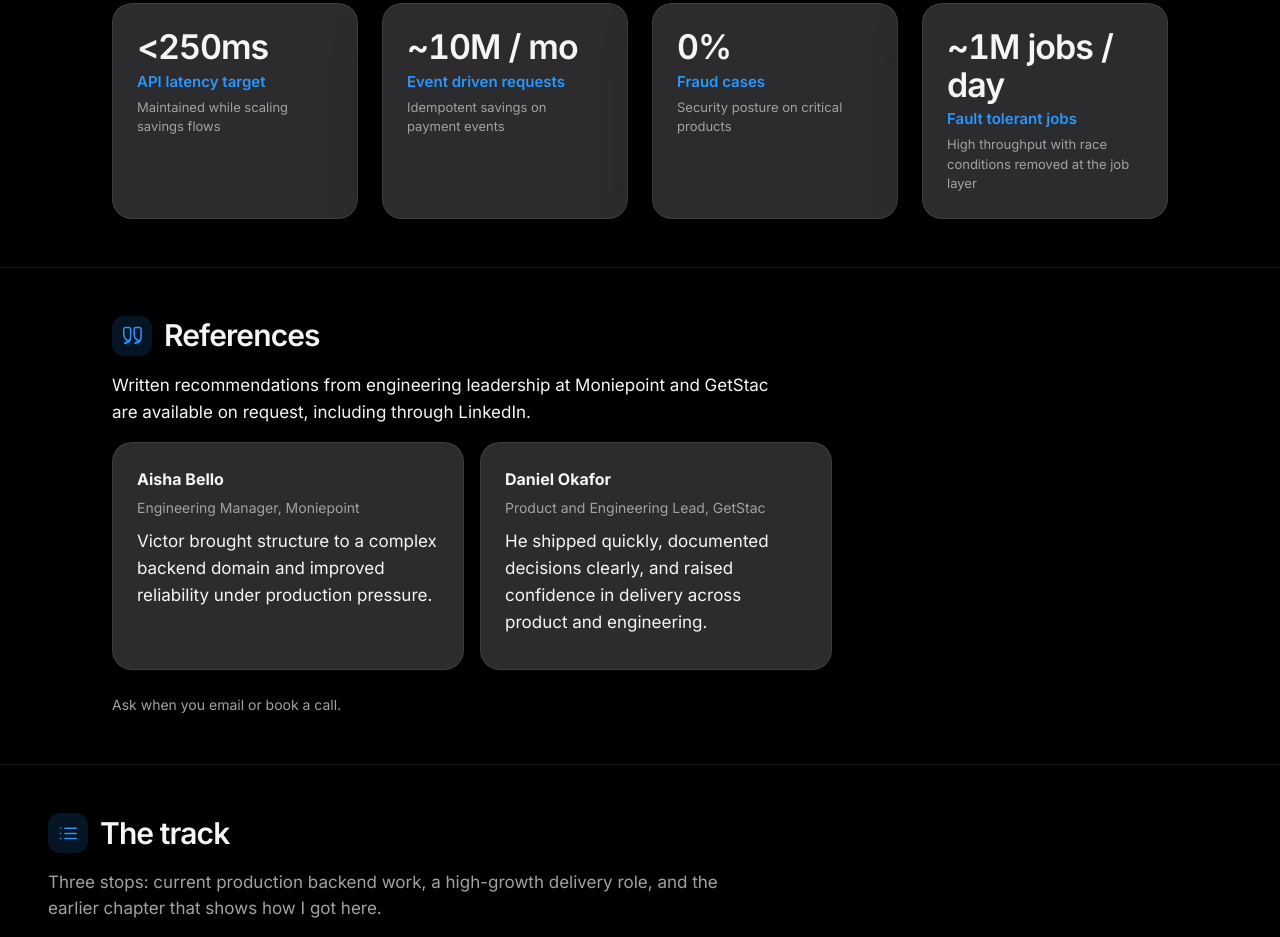
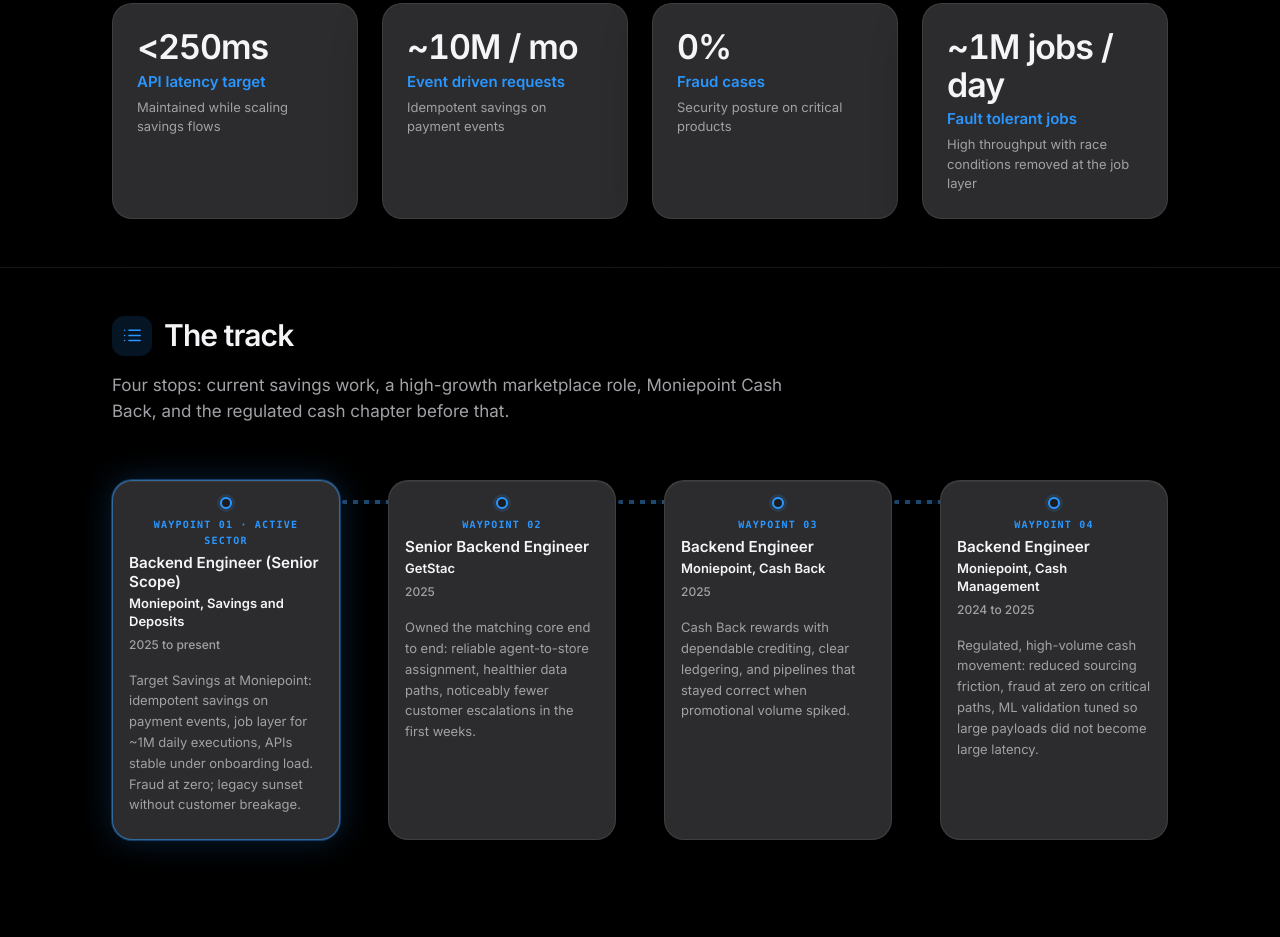
Before and after one commit to victorukeh/Professional-Website, a website: page work.html in a window 1280 px wide. Shown: the part 783-1720 px from the top of the page. Drawn offline with Linux system fonts and the light colour scheme.

Commit message:
Remove not needed sections

```diff
--- a/dev-server.mjs
+++ b/dev-server.mjs
@@ -9,7 +9,7 @@ import path from "node:path";
 import { fileURLToPath } from "node:url";
 
 const ROOT = path.dirname(fileURLToPath(import.meta.url));
-const PORT = Number(process.env.PORT) || 3000;
+const PORT = Number(process.env.PORT) || 8080;
 
 const MIME = {
   ".html": "text/html; charset=utf-8",
--- a/i18n.fr-es-de.js
+++ b/i18n.fr-es-de.js
@@ -142,7 +142,7 @@
   },
   "pricing": {
     "title": "Engagement & tarifs",
-    "intro": "Les honoraires finaux dépendent du périmètre, des intégrations, de la conformité et du risque.",
+    "intro": "Repères indicatifs en USD. Les honoraires finaux dépendent du périmètre, des intégrations, de la conformité et du risque.",
     "fx": "Facturation en USD sauf accord écrit contraire.",
     "popular": "Populaire",
     "cta": "Discuter du périmètre par e-mail",
@@ -197,11 +197,11 @@
   },
   "checklist": {
     "title": "Checklist backend gratuite sur une page",
-    "intro": "Checklist autonome sur une page pour les équipes fintech et en forte croissance — pas d’appel commercial, pas d’e-mail obligatoire pour télécharger.",
+    "intro": "Checklist d’une page en libre service pour les équipes qui livrent des backends de production.  Pas d’appel commercial, aucune adresse e-mail requise pour y accéder.",
     "item1": "Idempotence et retries pour les flux de mouvement d’argent",
     "item2": "Base d’observabilité pour APIs, jobs et incidents",
     "item3": "Points de contrôle fraude et sécurité",
-    "item4": "Vérifications de sécurité pour migrations et cutovers",
+    "item4": "Contrôles de sûreté de mise en production pour migrations et bascules",
     "download": "Ouvrir la checklist dans Notion"
   },
   "caseStudies": {
@@ -289,7 +289,7 @@
   "exp": {
     "title": "Le parcours",
     "intro": "Une trajectoire en une ligne droite qui s’élargit : premiers tickets, puis backends réglementés et systèmes de jobs à très grande échelle. Chaque point de passage raconte un chapitre, pas une liste de specs.",
-    "introShort": "Trois étapes : le fintech réglementé actuel, une mission livraison à forte croissance, et le chapitre d’avant qui montre le parcours.",
+    "introShort": "Quatre étapes : l’épargne actuelle, une mission marketplace à forte croissance, le Cash Back Moniepoint, puis la trésorerie réglementée d’avant.",
     "checkpoint": "Point de passage",
     "activeLeg": "Secteur actif",
     "hint": "Survolez ou focus un point de passage pour lire le chapitre. La ligne suit la course."
@@ -455,7 +455,7 @@
   },
   "pricing": {
     "title": "Compromiso y tarifas",
-    "intro": "Los honorarios finales dependen del alcance, integraciones, cumplimiento y riesgo.",
+    "intro": "Referencias indicativas en USD. Los honorarios finales dependen del alcance, integraciones, cumplimiento y riesgo.",
     "fx": "Facturación en USD salvo acuerdo escrito distinto.",
     "popular": "Popular",
     "cta": "Hablar del alcance por correo",
@@ -510,11 +510,11 @@
   },
   "checklist": {
     "title": "Checklist backend gratis de una página",
-    "intro": "Checklist autoservicio de una página para equipos fintech y de alto crecimiento — sin llamada comercial ni correo obligatorio para descargar.",
+    "intro": "Checklist de una página en autoservicio para equipos que llevan backends a producción.  Sin llamada comercial ni correo obligatorio para acceder.",
     "item1": "Idempotencia y reintentos para flujos de movimiento de dinero",
     "item2": "Base de observabilidad para APIs, jobs e incidentes",
     "item3": "Puntos de control de fraude y seguridad",
-    "item4": "Verificaciones de seguridad para migraciones y cutovers",
+    "item4": "Controles de seguridad en el despliegue para migraciones y cutovers",
     "download": "Abrir checklist en Notion"
   },
   "caseStudies": {
@@ -602,7 +602,7 @@
   "exp": {
     "title": "La pista",
     "intro": "Una carrera que va de los primeros tickets a backends regulados y sistemas de jobs a escala real. Cada punto es un capítulo, no un listado de tareas.",
-    "introShort": "Tres paradas: fintech regulado actual, un rol de entrega en alta velocidad, y el capítulo anterior que muestra el recorrido.",
+    "introShort": "Cuatro paradas: ahorros actuales, rol marketplace de alto crecimiento, Cash Back en Moniepoint, y el capítulo de efectivo regulado anterior.",
     "checkpoint": "Punto",
     "activeLeg": "Tramo activo",
     "hint": "Pasa el cursor o enfoca un punto para leer el capítulo. La línea marca el recorrido."
@@ -768,7 +768,7 @@
   },
   "pricing": {
     "title": "Engagement & Sätze",
-    "intro": "Endhonorar hängt von Umfang, Integrationen, Compliance und Risiko ab.",
+    "intro": "Indikative USD-Richtwerte. Endhonorar hängt von Umfang, Integrationen, Compliance und Risiko ab.",
     "fx": "Rechnungen in USD, sofern nichts anderes schriftlich vereinbart ist.",
     "popular": "Beliebt",
     "cta": "Umfang per E-Mail besprechen",
@@ -823,11 +823,11 @@
   },
   "checklist": {
     "title": "Kostenlose einseitige Backend-Checkliste",
-    "intro": "Selbstbedienbare einseitige Checkliste für Fintech- und High-Growth-Teams — kein Sales-Call, keine E-Mail-Pflicht zum Herunterladen.",
+    "intro": "Selbstbedienbare einseitige Checkliste für Teams, die Produktions-Backends ausliefern.  Kein Sales-Call, keine E-Mail für den Zugriff erforderlich.",
     "item1": "Idempotenz und Retries für Geldbewegungsflüsse",
     "item2": "Observability-Baseline für APIs, Jobs und Incidents",
-    "item3": "Prüfpunkte für Betrug und Sicherheit",
-    "item4": "Sicherheitschecks für Migrationen und Cutovers",
+    "item3": "Prüfpunkte für Betrugs- und Sicherheitskontrollen",
+    "item4": "Release-Checks für Migrationen und Cutovers",
     "download": "Checkliste in Notion öffnen"
   },
   "caseStudies": {
@@ -915,7 +915,7 @@
   "exp": {
     "title": "Die Strecke",
     "intro": "Ein Lauf von ersten Tickets bis zu regulierten Fintech-Backends und Job-Systemen mit Millionen Ausführungen pro Tag. Jeder Wegpunkt ist ein Kapitel, keine Spezifikationsliste.",
-    "introShort": "Drei Stationen: aktuelles reguliertes Fintech, eine Rolle mit schneller Lieferung, und das frühere Kapitel, das den Werdegang zeigt.",
+    "introShort": "Vier Stationen: aktuelle Sparprodukte, schnell wachsende Marketplace-Rolle, Moniepoint Cashback, und das frühere Cash-Management-Kapitel.",
     "checkpoint": "Wegpunkt",
     "activeLeg": "Aktives Segment",
     "hint": "Wegpunkt mit Maus oder Tastatur fokussieren, um das Kapitel zu lesen. Die Linie zeigt den Lauf."
@@ -953,6 +953,12 @@
     "org": "GetStac",
     "dates": "2025",
     "summary": "Matching critique agent→magasin de bout en bout : affectations fiables, données plus saines, nettement moins d’escalades clients les premières semaines."
+  },
+  {
+    "title": "Ingénieur backend",
+    "org": "Moniepoint, Cash back",
+    "dates": "2025",
+    "summary": "Cash back : crédits fiables, tenue de compte claire, pipelines qui restent justes quand le volume promotionnel monte."
   },
   {
     "title": "Ingénieur backend",
@@ -1000,6 +1006,12 @@
   },
   {
     "title": "Ingeniero backend",
+    "org": "Moniepoint, Cash back",
+    "dates": "2025",
+    "summary": "Cash back: recompensas acreditadas con fiabilidad, contabilidad clara y pipelines correctos cuando sube el volumen promocional."
+  },
+  {
+    "title": "Ingeniero backend",
     "org": "Moniepoint, gestión de efectivo",
     "dates": "2024 a 2025",
     "summary": "Efectivo regulado a gran volumen: menos fricción de abastecimiento, fraude en cero en rutas críticas, validación ML que aguanta cargas grandes."
@@ -1044,6 +1056,12 @@
   },
   {
     "title": "Backend Engineer",
+    "org": "Moniepoint, Cashback",
+    "dates": "2025",
+    "summary": "Cashback-Prämien mit verlässlichen Gutschriften, klarer Verbuchung und Pipelines, die bei Aktionsvolumen korrekt bleiben."
+  },
+  {
+    "title": "Backend Engineer",
     "org": "Moniepoint, Cash Management",
     "dates": "2024 bis 2025",
     "summary": "Regulierte Hochvolumen-Cashflows: weniger Reibung bei der Beschaffung, Betrug bei null auf kritischen Pfaden, ML-Validierung bleibt bei großen Lasten nutzbar."
--- a/i18n.js
+++ b/i18n.js
@@ -4,7 +4,11 @@
  * Optional per-tier amounts: `[{ usd: "From $X" }, …]` aligned with `pricing.tiers`. Omit or set `null` to hide.
  */
 (function (global) {
-  global.PRICING_NUMBERS = null;
+  global.PRICING_NUMBERS = [
+    { usd: "From $12,000" },
+    { usd: "From $18,000/mo" },
+    { usd: "From $14,000/mo" },
+  ];
 
   global.PORTFOLIO_I18N = {
     en: {
@@ -158,7 +162,7 @@
       pricing: {
         title: "Engagement and rates",
         intro:
-          "Final fees depend on scope, integrations, compliance, and risk.",
+          "Indicative USD starting points. Final fees depend on scope, integrations, compliance, and risk.",
         fx: "Invoices are in USD unless we agree otherwise in writing.",
         popular: "Popular",
         cta: "Discuss scope by email",
@@ -188,7 +192,7 @@
           {
             name: "Partner retainer",
             forWho:
-              "When you want continuity and not a one-off projecct. You are looking for someone who already knows your system for roadmap, reviews, and incidents.",
+              "When you want continuity and not a one-off project. You are looking for someone who already knows your system for roadmap, reviews, and incidents.",
             scopeAnchor: "Monthly hours and on call by agreement; quarterly architecture review.",
             features: [
               "Monthly hours aligned to your needs",
@@ -219,7 +223,7 @@
       checklist: {
         title: "Free one page backend checklist",
         intro:
-          "A self-serve one-page checklist for teams shipping production backends — no sales call, no email required to download.",
+          "A self serve one page checklist for teams shipping production backends.  No sales call, no email required to access.",
         item1: "Idempotency and retries for money movement flows",
         item2: "Observability baseline for APIs, jobs, and incidents",
         item3: "Fraud and security control checkpoints",
@@ -327,7 +331,7 @@
         intro:
           "Think of it as one long run: early levels were tickets and tests; later ones are money and compliance-heavy flows, job systems at seven figures of daily executions, and the quiet work of sunsetting products without drama. Each waypoint is a chapter, not a checklist.",
         introShort:
-          "Three stops: current production backend work, a high-growth delivery role, and the earlier chapter that shows how I got here.",
+          "Four stops: current savings work, a high-growth marketplace role, Moniepoint Cash Back, and the regulated cash chapter before that.",
         checkpoint: "Waypoint",
         activeLeg: "Active sector",
       },
@@ -504,7 +508,7 @@
       pricing: {
         title: "Engagement and rates",
         intro:
-          "Final money go depend on scope, integration, compliance, and risk.",
+          "Na indicative USD starting point. Final money still go depend on scope, integration, compliance, and risk.",
         fx: "Invoice dey USD unless we agree another thing for writing.",
         popular: "Popular",
         cta: "Talk scope by email",
@@ -565,11 +569,11 @@
       checklist: {
         title: "Free one page backend checklist",
         intro:
-          "Self-serve one-page checklist for team wey dey ship production backend — no sales call, no email required to download.",
-        item1: "Idempotency and retry check for money movement flow",
-        item2: "Observability baseline for API, jobs, and incidents",
+          "Self serve one page checklist for team wey dey ship production backends.  No sales call, no email required before you fit use am.",
+        item1: "Idempotency and retries for money movement flows",
+        item2: "Observability baseline for APIs, jobs, and incidents",
         item3: "Fraud and security control checkpoints",
-        item4: "Release safety checks for migration and cutover",
+        item4: "Release safety checks for migrations and cutovers",
         download: "Open checklist in Notion",
       },
       caseStudies: {
@@ -670,7 +674,7 @@
         intro:
           "Na one long run: early level na ticket and test; later level na money and compliance-heavy flow, job system wey run millions daily, and quiet work to sunset product without drama. Each waypoint na chapter, no be checklist.",
         introShort:
-          "Three stop: current production backend work, high-growth delivery role, and earlier chapter wey show how I reach here.",
+          "Four stop: current savings work, marketplace role wey grow fast, Moniepoint Cash Back, and regulated cash chapter before that.",
         checkpoint: "Waypoint",
         activeLeg: "Where you dey now",
       },
@@ -713,6 +717,13 @@
         dates: "2025",
         summary:
           "Owned the matching core end to end: reliable agent-to-store assignment, healthier data paths, noticeably fewer customer escalations in the first weeks.",
+      },
+      {
+        title: "Backend Engineer",
+        org: "Moniepoint, Cash Back",
+        dates: "2025",
+        summary:
+          "Cash Back rewards with dependable crediting, clear ledgering, and pipelines that stayed correct when promotional volume spiked.",
       },
       {
         title: "Backend Engineer",
@@ -767,6 +778,13 @@
       },
       {
         title: "Backend Engineer",
+        org: "Moniepoint, Cash Back",
+        dates: "2025",
+        summary:
+          "Cash Back reward: credit wey dey reliable, ledger clear, pipeline still correct when promo volume jump.",
+      },
+      {
+        title: "Backend Engineer",
         org: "Moniepoint, Cash Management",
         dates: "2024 to 2025",
         summary:
--- a/package.json
+++ b/package.json
@@ -5,9 +5,9 @@
     "node": ">=18"
   },
   "scripts": {
-    "start": "serve . -l ${PORT:-3000}",
+    "start": "serve . -l ${PORT:-8080}",
     "dev": "node dev-server.mjs",
-    "dev:serve": "serve . -l 3000"
+    "dev:serve": "serve . -l 8080"
   },
   "dependencies": {
     "serve": "^14.2.4"
--- a/script.js
+++ b/script.js
@@ -52,7 +52,7 @@
     renderPricing(code);
     renderExperience(code);
     renderCaseStudies(code);
-    renderReferences(code);
+    // renderReferences(code);
     const sel = document.getElementById("lang-select");
     if (sel) sel.value = code;
     syncNavToggleA11y();
@@ -227,7 +227,7 @@
     const allRoles =
       globalThis.EXPERIENCE_BY_LANG?.[lang] || globalThis.EXPERIENCE_BY_LANG?.en;
     if (!container || !allRoles) return;
-    const roles = allRoles.slice(0, 3);
+    const roles = allRoles.slice(0, 4);
     container.replaceChildren();
     container.className = "game-board game-board--rails";
     roles.forEach(function (role, i) {
@@ -289,8 +289,13 @@
       card.appendChild(reveal);
 
       li.appendChild(card);
+      container.appendChild(li);
 
       if (i < roles.length - 1) {
+        const connector = document.createElement("li");
+        connector.className = "game-board__connector";
+        connector.setAttribute("role", "presentation");
+        connector.setAttribute("aria-hidden", "true");
         const runway = document.createElement("div");
         runway.className = "game-board__runway";
         runway.setAttribute("aria-hidden", "true");
@@ -300,10 +305,9 @@
         runner.className = "game-board__runner";
         runway.appendChild(shimmer);
         runway.appendChild(runner);
-        li.appendChild(runway);
+        connector.appendChild(runway);
+        container.appendChild(connector);
       }
-
-      container.appendChild(li);
     });
   }
 
@@ -362,6 +366,7 @@
     return /^https?:\/\/(www\.)?linkedin\.com\/(in|pub|company)\//i.test(String(href || ""));
   }
 
+  /* References section hidden — uncomment with work.html testimonial block
   function renderReferences(lang) {
     const container = document.getElementById("reference-cards");
     const bundle =
@@ -402,6 +407,7 @@
       container.appendChild(card);
     });
   }
+  */
 
   let heroLottieInstance = null;
 
@@ -603,7 +609,7 @@
   renderPricing(locale);
   renderExperience(locale);
   renderCaseStudies(locale);
-  renderReferences(locale);
+  // renderReferences(locale);
   initIntakeForm();
   initHeroLottie();
 
--- a/styles.css
+++ b/styles.css
@@ -1003,6 +1003,14 @@ body {
   animation: game-runner-dash 1.15s ease-in-out infinite;
 }
 
+/* Rails: runway lives in a sibling .game-board__connector, not inside .game-board__stop */
+.game-board--rails .game-board__stop:hover + .game-board__connector .game-board__runner,
+.game-board--rails .game-board__stop:focus-within + .game-board__connector .game-board__runner,
+.game-board--rails .game-board__connector:hover .game-board__runner {
+  opacity: 1;
+  animation: game-runner-dash 1.15s ease-in-out infinite;
+}
+
 @keyframes game-runner-dash {
   0% {
     left: 0;
@@ -1031,6 +1039,14 @@ body {
     left: calc(50% - 5px);
   }
 
+  .game-board--rails .game-board__stop:hover + .game-board__connector .game-board__runner,
+  .game-board--rails .game-board__stop:focus-within + .game-board__connector .game-board__runner,
+  .game-board--rails .game-board__connector:hover .game-board__runner {
+    animation: none;
+    opacity: 0.75;
+    left: calc(50% - 5px);
+  }
+
   .game-stop-card__reveal {
     max-height: none;
     opacity: 1;
@@ -1038,20 +1054,22 @@ body {
   }
 }
 
-/* Gamified horizontal “rails” — three waypoints side by side + connectors */
+/* Gamified horizontal “rails” — waypoints side by side + connectors */
 .game-board--rails {
+  --track-dot-center: calc(var(--space-md) + 0.375rem);
   flex-direction: row;
   align-items: stretch;
-  justify-content: center;
+  justify-content: flex-start;
   flex-wrap: nowrap;
   gap: 0;
-  margin-inline: auto;
-  padding: var(--space-lg) var(--space-sm) var(--space-md);
-  max-width: min(100%, 72rem);
+  width: 100%;
+  max-width: none;
+  margin: 0;
+  padding: var(--space-lg) 0 var(--space-md);
   overflow-x: auto;
   overflow-y: visible;
   scroll-snap-type: x mandatory;
-  scroll-padding-inline: var(--space-md);
+  scroll-padding-inline: 0;
   -webkit-overflow-scrolling: touch;
   scrollbar-width: thin;
 }
@@ -1063,16 +1081,28 @@ body {
   scroll-snap-align: center;
 }
 
+.game-board--rails .game-board__connector {
+  display: flex;
+  flex-direction: column;
+  flex: 0 0 auto;
+  width: clamp(1.5rem, 4vw, 3rem);
+  min-width: 1.25rem;
+  align-self: stretch;
+  scroll-snap-align: none;
+  list-style: none;
+}
+
 .game-board--rails .game-stop-card {
   width: 100%;
   min-height: 12.5rem;
   min-width: 0;
 }
 
-.game-board--rails .game-board__runway {
-  align-self: center;
-  width: clamp(1.5rem, 4vw, 3rem);
-  min-width: 1.25rem;
+.game-board--rails .game-board__connector .game-board__runway {
+  align-self: stretch;
+  width: 100%;
+  min-width: 0;
+  margin-top: calc(var(--track-dot-center) - 2px);
   flex-shrink: 0;
 }
 
@@ -1088,10 +1118,6 @@ body {
     0 0 0 1px color-mix(in srgb, var(--accent) 35%, transparent),
     0 0 32px color-mix(in srgb, var(--accent) 22%, transparent),
     var(--shadow-soft);
-}
-
-.experience-section .container {
-  max-width: min(100%, 76rem);
 }
 
 @media (min-width: 900px) {
--- a/work.html
+++ b/work.html
@@ -35,7 +35,7 @@
         </button>
         <nav class="nav" id="primary-nav" aria-label="Primary">
           <a href="index.html" data-i18n="nav.home">Home</a>
-          <a href="intro.html" data-i18n="nav.video">Intro</a>
+          <!-- <a href="intro.html" data-i18n="nav.video">Intro</a> -->
           <a href="work.html" aria-current="page" data-i18n="nav.work">Work</a>
           <a href="services.html" data-i18n="nav.services">Services</a>
           <a href="contact.html" class="nav-cta" data-i18n="nav.contact">Contact</a>
@@ -66,7 +66,7 @@
             <nav class="page-cross-local" aria-labelledby="work-local-nav-label">
               <a href="#case-studies" data-i18n="workPage.jumpCases">Selected work</a>
               <a href="#stats" data-i18n="workPage.jumpMetrics">Production metrics</a>
-              <a href="#testimonial-heading" data-i18n="workPage.jumpRefs">References</a>
+              <!-- <a href="#testimonial-heading" data-i18n="workPage.jumpRefs">References</a> -->
               <a href="#experience" data-i18n="workPage.jumpTrack">The track</a>
             </nav>
           </div>
@@ -122,6 +122,7 @@
         </div>
       </section>
 
+      <!-- References section (hidden)
       <section class="section testimonial-section" aria-labelledby="testimonial-heading">
         <div class="container">
           <h2 id="testimonial-heading" class="section-title">
@@ -141,6 +142,7 @@
           </p>
         </div>
       </section>
+      -->
 
       <section id="experience" class="section experience-section">
         <div class="container">
@@ -151,7 +153,7 @@
             <span data-i18n="exp.title">The track</span>
           </h2>
           <p class="section-intro" data-i18n="exp.introShort">
-            Three stops: current regulated fintech work, a high-growth delivery role, and the earlier chapter that shows how I got here.
+            Four stops: current savings work, a high-growth marketplace role, Moniepoint Cash Back, and the regulated cash chapter before that.
           </p>
           <ol id="experience-timeline" class="game-board" role="list"></ol>
         </div>
```
Also changed, not shown: checklist.html (+3 -3 lines), contact.html (+1 -1 lines), email-templates.html (+2 -3 lines), index.html (+1 -1 lines), intro.html (+3 -1 lines), services.html (+2 -2 lines).
